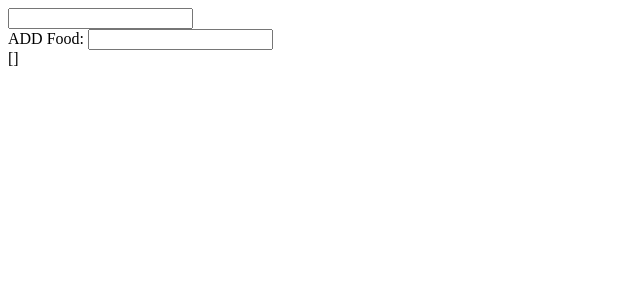
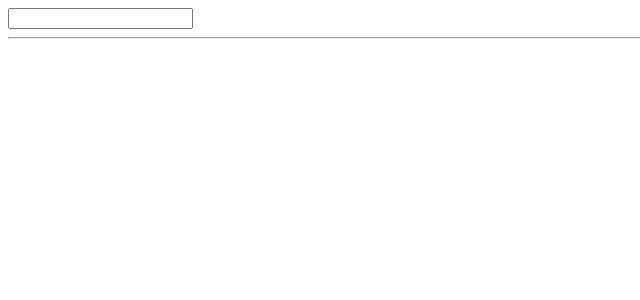
Before and after one commit to tveeru/angular_Topics, an Angular app: page / in a window 1280 px wide. Shown: the top 300 px of the page, without its empty margins (0-640 px from the left). Built offline with nearby package versions, Linux system fonts and the light colour scheme.

Commit message:
adding delete button and written logic

```diff
--- a/src/app/app.component.html
+++ b/src/app/app.component.html
@@ -1,6 +1,10 @@
 
 <input type="text" #val (keyup.enter)="addHero(val.value)" />
 
-<app-child [inpval]="items" (foodList)="getFood($event)"></app-child>
+<app-child [inpval]="items" (foodIndex)="getDeleteIndex($event)"></app-child>
 
-{{foodItemsList | json }}
+<hr/>
+
+<p *ngIf="deletedItem">
+  Deleted Items are: {{deletedItem}}
+</p>
--- a/src/app/app.component.ts
+++ b/src/app/app.component.ts
@@ -8,7 +8,7 @@ import { Addition } from './addition';
 })
 export class AppComponent {
   items:string[]=[];
-  foodItemsList:string[]=[];
+  deletedItem?:string;
 
 
   // addHero($event:any){
@@ -23,8 +23,13 @@ export class AppComponent {
     this.items.push(data);
   }
 
-  getFood(food:any){
-    this.foodItemsList.push(food);
 
+
+  getDeleteIndex(data:number){
+    this.deletedItem = this.items[data];
+    //this.items.splice(data,1);
+    this.items = this.items.filter((ele,index) => index != data);
+
+   // this.items = this.items.filter((ele,index) =>  index != data) //spicing the element
   }
 }
--- a/src/app/child/child.component.html
+++ b/src/app/child/child.component.html
@@ -1,12 +1,19 @@
-<div *ngFor="let val of inpval">
-{{val}}
+<div *ngFor="let val of inpval;let i=index">
+<ul>
+  <li>
+    {{val}} <button (click)="delItem(i)"> Delete </button>
+
+  </li>
+</ul>
 </div>
 
-<div>
+
+
+<!-- <div>
   <label>
     ADD Food:
     <input type="text" #food (keyup.enter)="addToFood(food.value)"/>
 
   </label>
 
-</div>
+</div> -->
--- a/src/app/child/child.component.ts
+++ b/src/app/child/child.component.ts
@@ -9,12 +9,12 @@ export class ChildComponent {
 
   @Input()inpval: string[] = [];
 
-  @Output() foodList:EventEmitter<string>  = new EventEmitter<string>();
+  @Output() foodIndex:EventEmitter<number>  = new EventEmitter<number>();
 
 
-  addToFood(data:string){
-    this.foodList.emit(data);
+  delItem(i:number) {
+this.foodIndex.emit(i);
+}
 
-  }
 
 }
```
